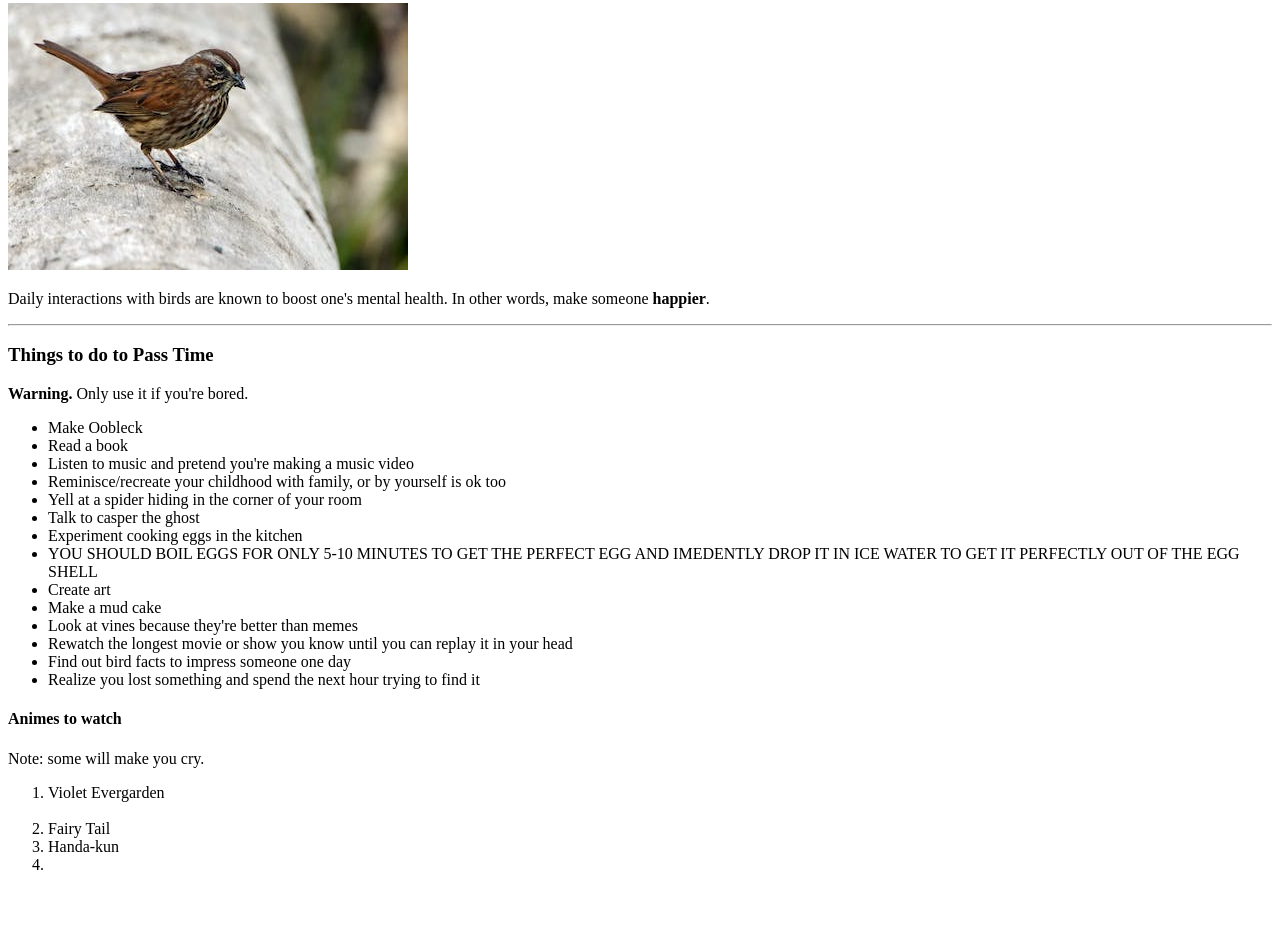
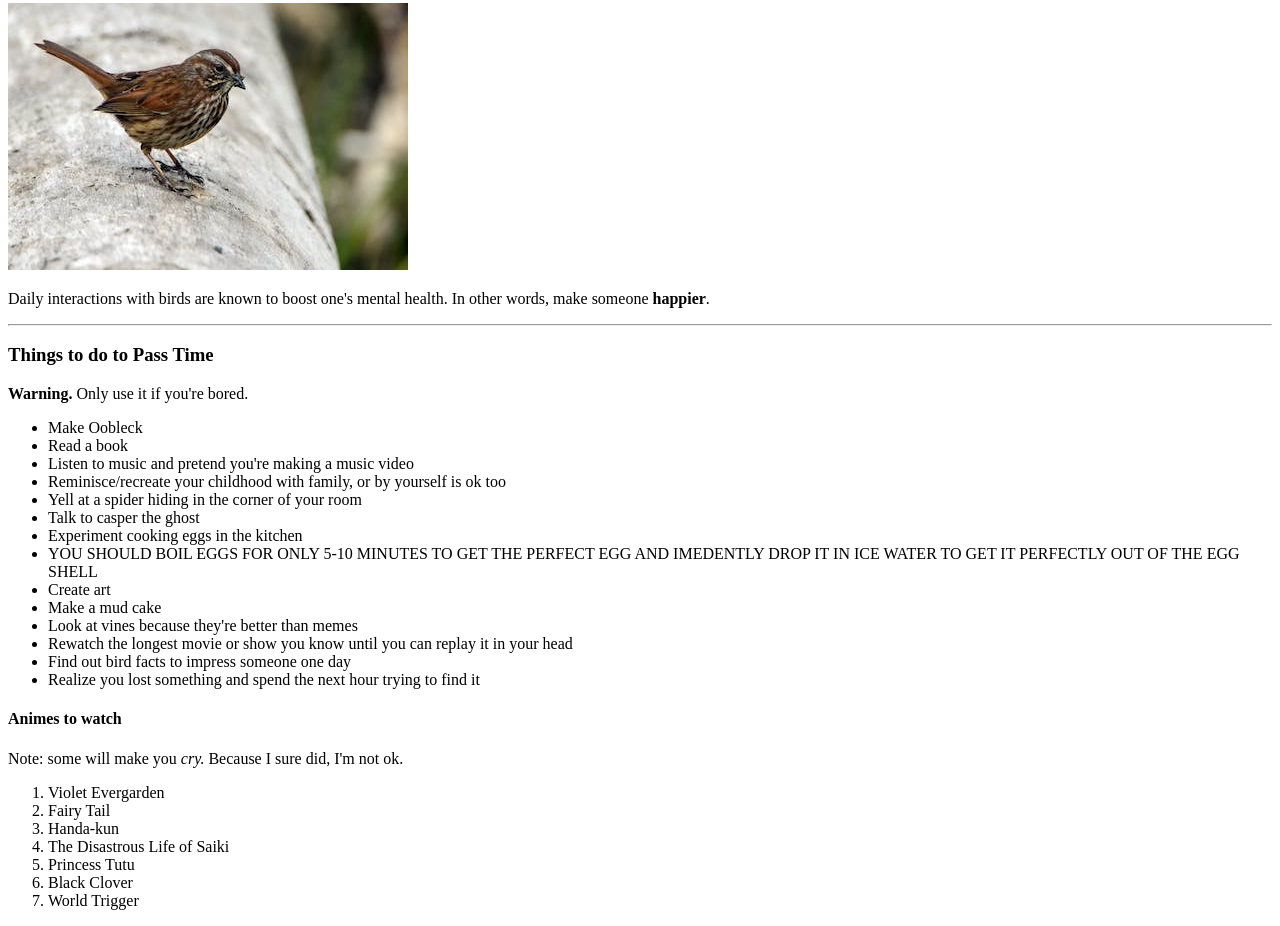
Before and after one commit to Neoanna/html-practice, a plain HTML site: page index.html in a window 1280 px wide. Shown: the part 196-1122 px from the top of the page. Before the commit the page ends 1086 px from the top, so only its background shows below. Drawn offline with Linux system fonts and the light colour scheme.

Commit message:
Update index.html

```diff
--- a/index.html
+++ b/index.html
@@ -35,25 +35,15 @@
 </ul>
 
 <h4>Animes to watch</h4>
-<p>Note: some will make you cry.</p>
+<p>Note: some will make you <em>cry.</em> Because I sure did, I'm not ok.</p>
 <ol>
     <li>Violet Evergarden</li>
-    <img src="" alt="">
     <li>Fairy Tail</li>
     <li>Handa-kun</li>
-    <li></li>
-
-
-
-
-
+    <li>The Disastrous Life of Saiki</li>
+    <li>Princess Tutu</li>
+    <li>Black Clover</li>
+    <li>World Trigger</li>
 </ol>
-
-
-
-
-
-
-
 </body>
 </html>
```
